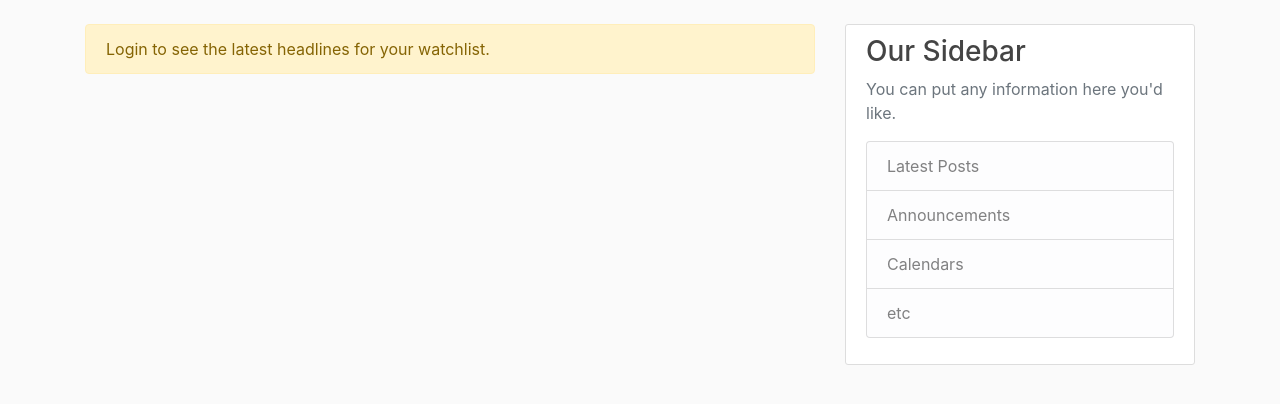
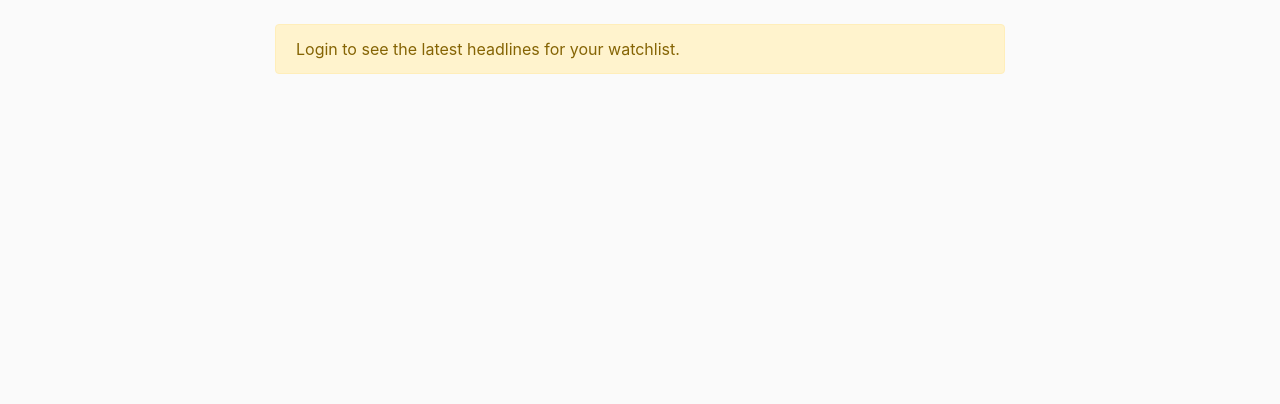
Before and after one commit to evanletz/stocknews-scraper, a Flask app: page / in a window 1280 px wide. Shown: the part 56-460 px from the top of the page. Run offline with Flask 2, Linux system fonts and the light colour scheme; some libraries are stand-ins or nearby versions.

Commit message:
Remove sidebar & center content

```diff
--- a/scraper/templates/layout.html
+++ b/scraper/templates/layout.html
@@ -39,6 +39,7 @@
         </header>
         <main role="main" class="container">
             <div class="row">
+                <div class="col-md-2"></div>
                 <div class="col-md-8">
                 {% with messages = get_flashed_messages(with_categories=true) %}
                     {% if messages %}
@@ -51,19 +52,7 @@
                 {% endwith %}
                 {% block content %}{% endblock %}
                 </div>
-                <div class="col-md-4">
-                    <div class="content-section">
-                        <h3>Our Sidebar</h3>
-                        <p class='text-muted'>You can put any information here you'd like.
-                        <ul class="list-group">
-                            <li class="list-group-item list-group-item-light">Latest Posts</li>
-                            <li class="list-group-item list-group-item-light">Announcements</li>
-                            <li class="list-group-item list-group-item-light">Calendars</li>
-                            <li class="list-group-item list-group-item-light">etc</li>
-                        </ul>
-                        </p>
-                    </div>
-                </div>
+                <div class="col-md-2"></div>
             </div>
         </main>
 
```
